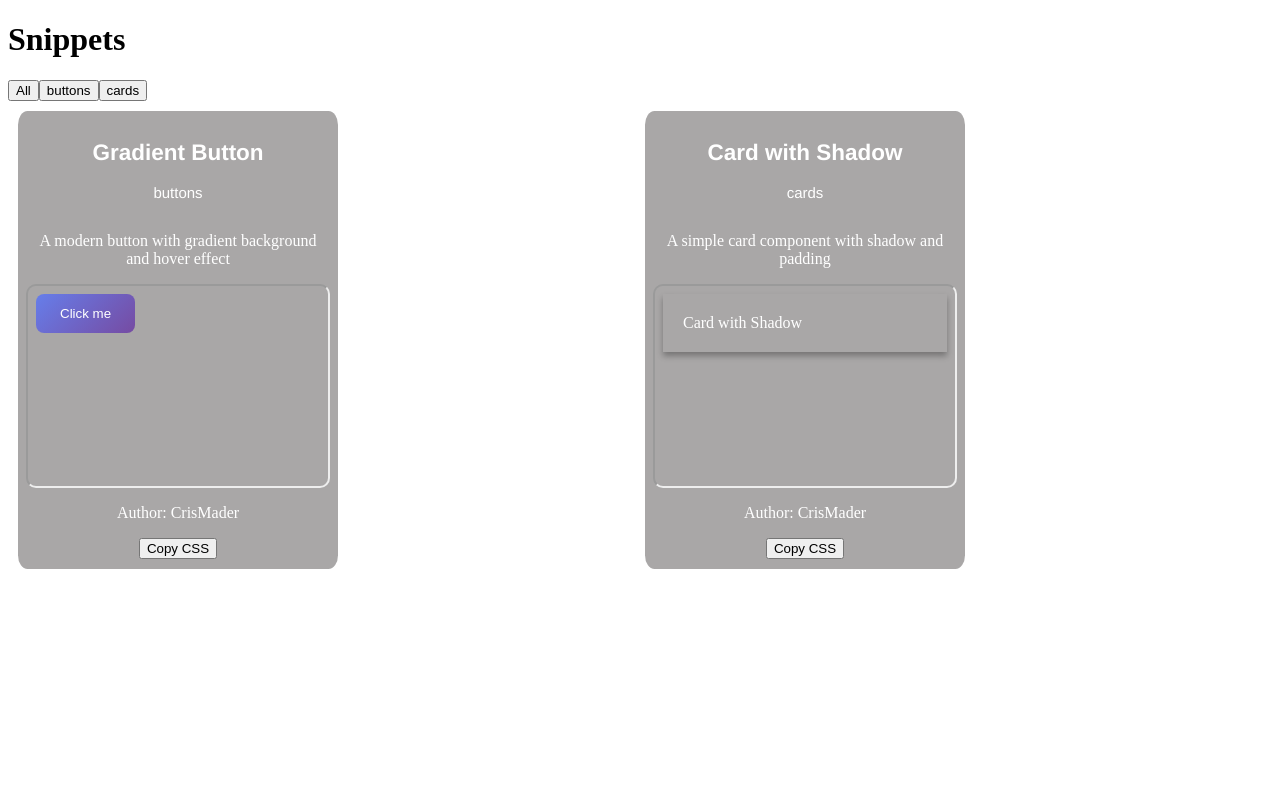
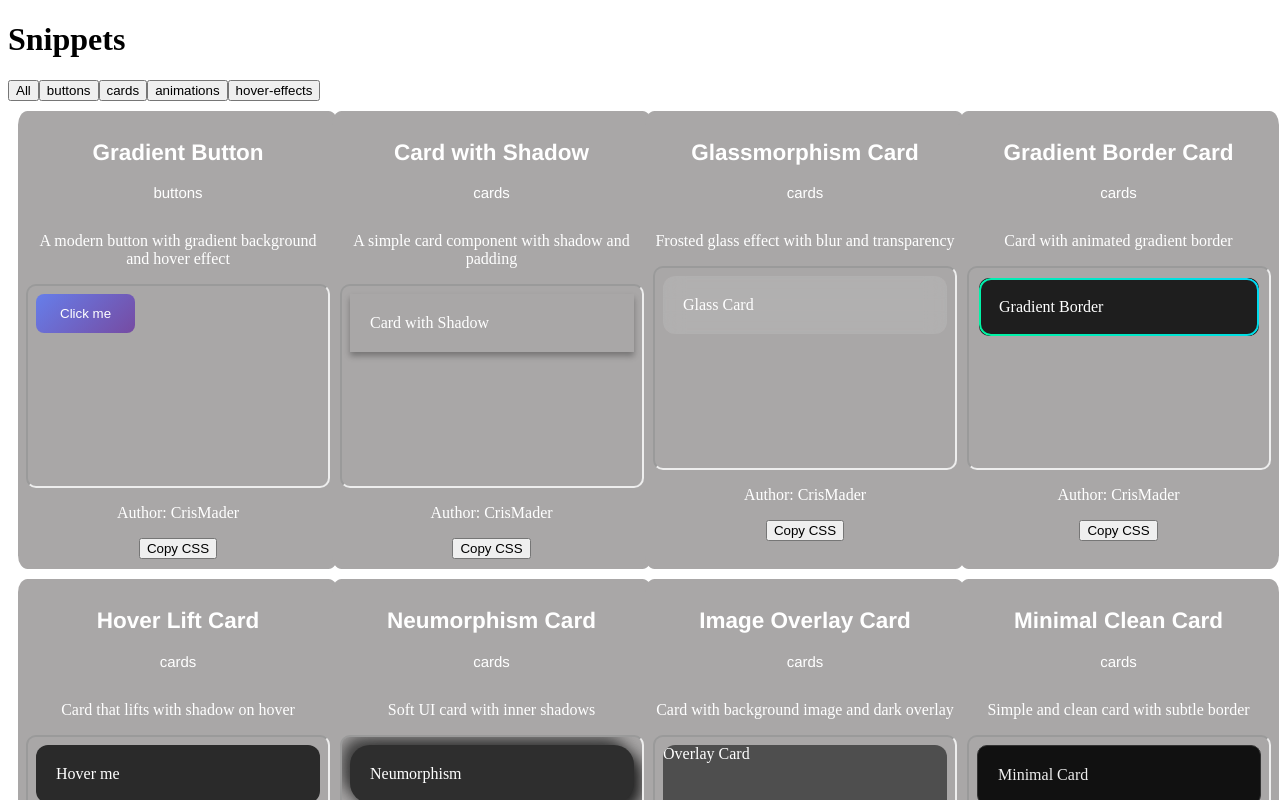
Before and after one commit to CrisMader/StyleLab, a React (Vite) app: page / in a window 1280 px wide. Shown: the top 800 px of the page. Built offline with nearby package versions, Linux system fonts and the light colour scheme.

Commit message:
Added More CSS Effects

```diff
--- a/src/data/snippets.ts
+++ b/src/data/snippets.ts
@@ -36,5 +36,207 @@ export const snippets: Snippet[] = [
     author: "CrisMader",
     createdAt: "2025-03-20"
 
+  },
+  {
+    id: 3,
+    title: "Glassmorphism Card",
+    description: "Frosted glass effect with blur and transparency",
+    category: "cards",
+    cssCode: `.card {
+  backdrop-filter: blur(10px);
+  background: rgba(255, 255, 255, 0.1);
+  border-radius: 12px;
+  padding: 20px;
+  color: white;
+}`,
+    htmlCode: `<div class="card">Glass Card</div>`,
+    author: "CrisMader",
+    createdAt: "2025-03-20"
+  },
+  {
+    id: 4,
+    title: "Gradient Border Card",
+    description: "Card with animated gradient border",
+    category: "cards",
+    cssCode: `.card {
+  padding: 20px;
+  border-radius: 12px;
+  background: #1e1e1e;
+  color: white;
+  border: 2px solid transparent;
+  background-clip: padding-box;
+  position: relative;
+}
+
+.card::before {
+  content: "";
+  position: absolute;
+  inset: 0;
+  border-radius: 12px;
+  padding: 2px;
+  background: linear-gradient(45deg, #00f5a0, #00d9f5);
+  -webkit-mask: linear-gradient(#fff 0 0) content-box, linear-gradient(#fff 0 0);
+  -webkit-mask-composite: xor;
+}`,
+    htmlCode: `<div class="card">Gradient Border</div>`,
+    author: "CrisMader",
+    createdAt: "2025-03-20"
+  },
+  {
+    id: 5,
+    title: "Hover Lift Card",
+    description: "Card that lifts with shadow on hover",
+    category: "cards",
+    cssCode: `.card {
+  background: #2a2a2a;
+  padding: 20px;
+  border-radius: 12px;
+  color: white;
+  transition: transform 0.2s ease, box-shadow 0.2s ease;
+}
+
+.card:hover {
+  transform: translateY(-8px);
+  box-shadow: 0 10px 20px rgba(0,0,0,0.4);
+}`,
+    htmlCode: `<div class="card">Hover me</div>`,
+    author: "CrisMader",
+    createdAt: "2025-03-20"
+  },
+  {
+    id: 6,
+    title: "Neumorphism Card",
+    description: "Soft UI card with inner shadows",
+    category: "cards",
+    cssCode: `.card {
+  background: #2e2e2e;
+  border-radius: 20px;
+  padding: 20px;
+  color: white;
+  box-shadow: 8px 8px 16px #1f1f1f,
+              -8px -8px 16px #3d3d3d;
+}`,
+    htmlCode: `<div class="card">Neumorphism</div>`,
+    author: "CrisMader",
+    createdAt: "2025-03-20"
+  },
+  {
+    id: 7,
+    title: "Image Overlay Card",
+    description: "Card with background image and dark overlay",
+    category: "cards",
+    cssCode: `.card {
+  position: relative;
+  height: 200px;
+  border-radius: 12px;
+  overflow: hidden;
+  color: white;
+}
+
+.card::before {
+  content: "";
+  position: absolute;
+  inset: 0;
+  background: url('https://picsum.photos/300') center/cover;
+}
+
+.card::after {
+  content: "";
+  position: absolute;
+  inset: 0;
+  background: rgba(0,0,0,0.5);
+}
+
+.card span {
+  position: relative;
+  z-index: 2;
+}`,
+    htmlCode: `<div class="card"><span>Overlay Card</span></div>`,
+    author: "CrisMader",
+    createdAt: "2025-03-20"
+  },
+  {
+    id: 8,
+    title: "Minimal Clean Card",
+    description: "Simple and clean card with subtle border",
+    category: "cards",
+    cssCode: `.card {
+  background: #111;
+  border: 1px solid #333;
+  border-radius: 10px;
+  padding: 20px;
+  color: #eee;
+}`,
+    htmlCode: `<div class="card">Minimal Card</div>`,
+    author: "CrisMader",
+    createdAt: "2025-03-20"
+  },
+
+  {
+    id: 3,
+    title: "Pulse Animation",
+    description: "A smooth pulsing animation effect for attention-grabbing elements",
+    category: "animations",
+    cssCode: `.pulse {
+  width: 80px;
+  height: 80px;
+  background: #ef4444;
+  border-radius: 50%;
+  animation: pulse 2s ease-in-out infinite;
+}
+@keyframes pulse {
+  0%, 100% { transform: scale(1); opacity: 1; }
+  50% { transform: scale(1.15); opacity: 0.7; }
+}`,
+    htmlCode: `<div class="pulse"></div>`,
+    author: "CrisMader",
+    createdAt: "2025-03-22"
+  },
+  {
+    id: 4,
+    title: "Glassmorphism Card",
+    description: "A frosted glass effect card with blur and transparency",
+    category: "cards",
+    cssCode: `.glass-card {
+  background: rgba(255, 255, 255, 0.15);
+  backdrop-filter: blur(12px);
+  border: 1px solid rgba(255, 255, 255, 0.2);
+  border-radius: 16px;
+  padding: 24px;
+  color: white;
+  width: 250px;
+  box-shadow: 0 8px 32px rgba(0, 0, 0, 0.2);
+}`,
+    htmlCode: `<div class="glass-card">Frosted glass effect</div>`,
+    author: "CrisMader",
+    createdAt: "2025-03-25"
+  },
+  {
+    id: 5,
+    title: "Underline Hover Link",
+    description: "A link with animated underline that slides in on hover",
+    category: "hover-effects",
+    cssCode: `.hover-link {
+  position: relative;
+  text-decoration: none;
+  color: #3b82f6;
+  font-size: 18px;
+}
+.hover-link::after {
+  content: '';
+  position: absolute;
+  width: 0;
+  height: 2px;
+  bottom: -2px;
+  left: 0;
+  background: #3b82f6;
+  transition: width 0.3s ease;
+}
+.hover-link:hover::after {
+  width: 100%;
+}`,
+    htmlCode: `<a class="hover-link" href="">Hover over me</a>`,
+    author: "CrisMader",
+    createdAt: "2025-04-01"
   }
 ]
```
